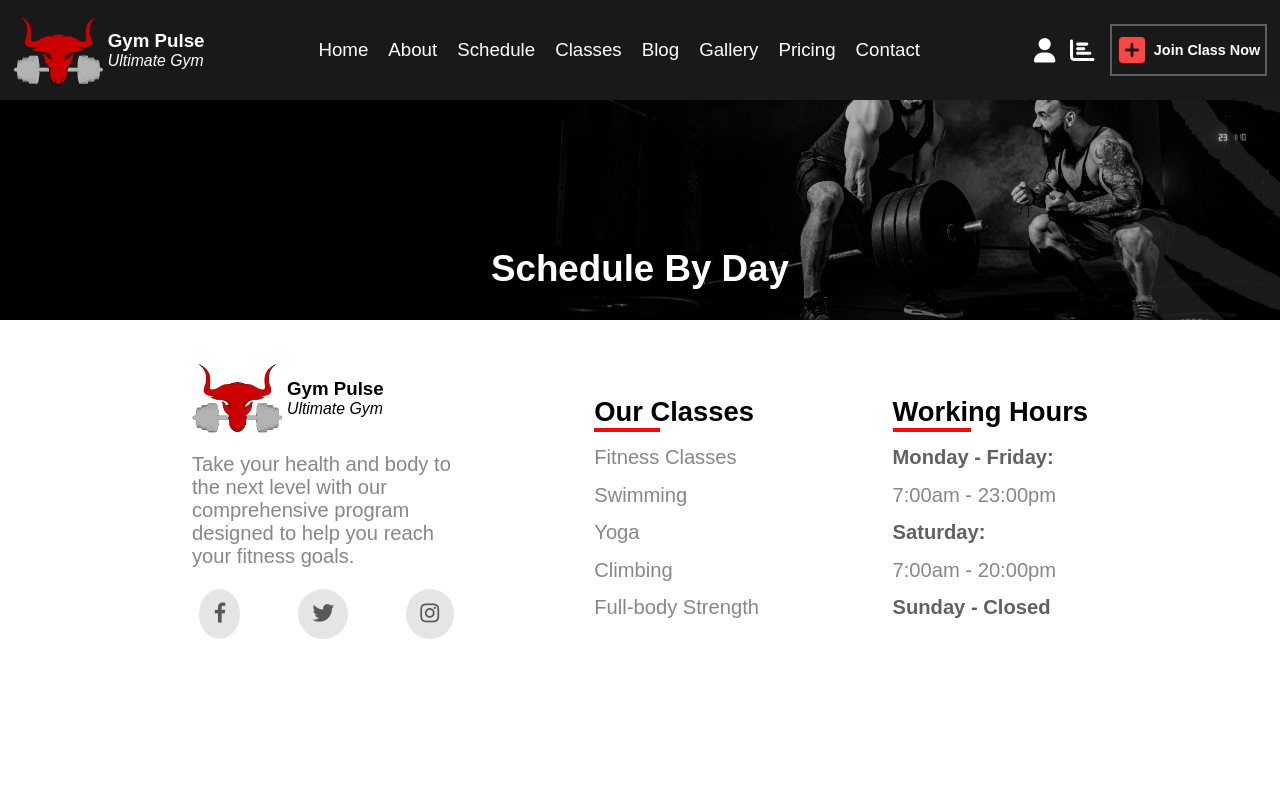
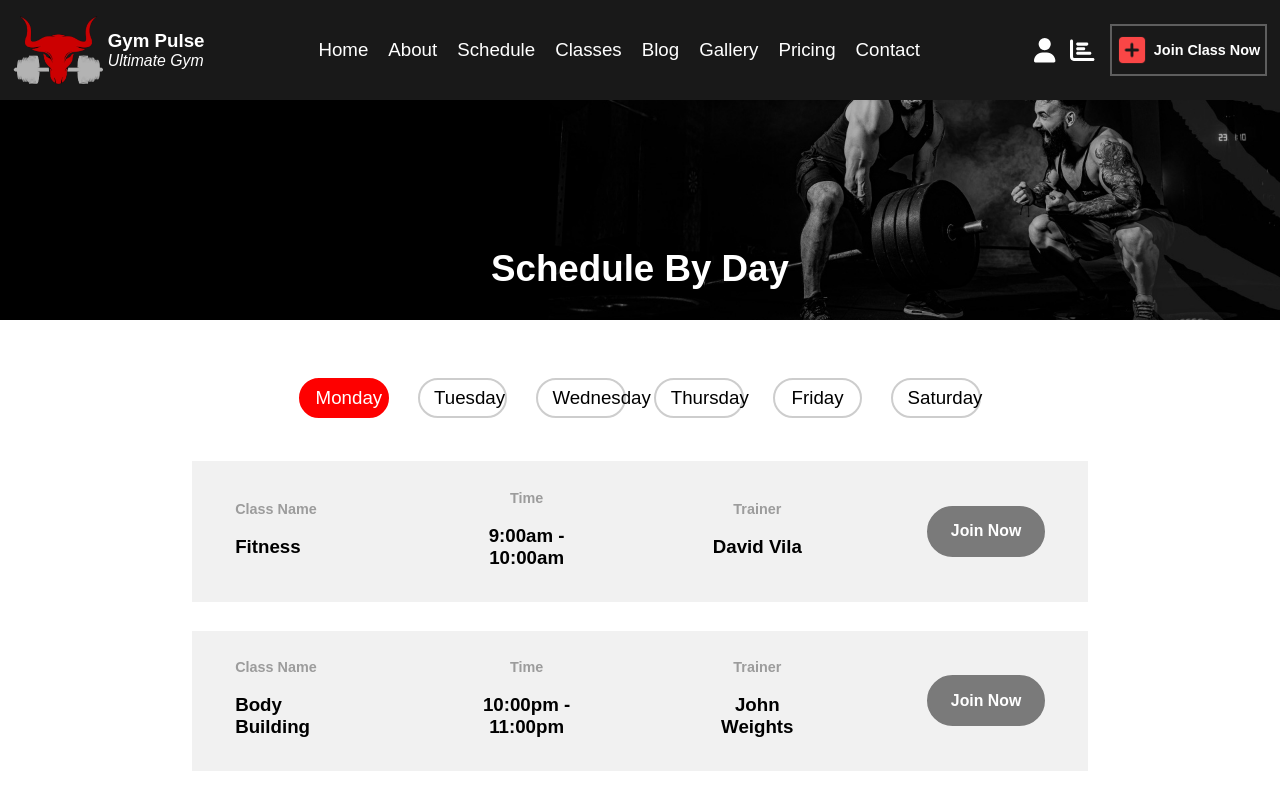
Before and after one commit to Moe-Zoubi/Gym-Pulse, a React (Create React App) app: page /schedule in a window 1280 px wide. Shown: the top 800 px of the page. Built offline with nearby package versions, Linux system fonts and the light colour scheme.

Commit message:
added schedule page

```diff
--- a/src/data/ScheduleData.js
+++ b/src/data/ScheduleData.js
@@ -1,7 +1,7 @@
 
 
 
-const ScheduleData = [
+const scheduleData = [
     {
         classname: "Fitness",
         time: "9:00am - 10:00am",
@@ -130,4 +130,4 @@ const ScheduleData = [
     },
 ]
 
-export default ScheduleData;
+export default scheduleData;
--- a/src/pages/schedule/index.jsx
+++ b/src/pages/schedule/index.jsx
@@ -1,8 +1,13 @@
+import { useState } from "react";
 import Navbar from "../../components/Navbar";
 import Footer from "../../components/footer";
+import "./style.css";
+import scheduleData from "../../data/ScheduleData";
 
 
 const Schedule = () => {
+
+    const [day, setDay] = useState("Monday");
 
     return(
         <div className="schedul-section">
@@ -10,6 +15,37 @@ const Schedule = () => {
             <div className="page-header">
                 <h2>Schedule By Day</h2>
             </div>
+            <div className="schedule-container">
+                <div className="schedule-days">
+                    <button className={day === "Monday" ? "day-btn active" : "day-btn"} onClick={() => setDay("Monday")}>Monday</button>
+                    <button className={day === "Tuesday" ? "day-btn active" : "day-btn"} onClick={() => setDay("Tuesday")}>Tuesday</button>
+                    <button className={day === "Wednesday" ? "day-btn active" : "day-btn"} onClick={() => setDay("Wednesday")}>Wednesday</button>
+                    <button className={day === "Thursday" ? "day-btn active" : "day-btn"} onClick={() => setDay("Thursday")}>Thursday</button>
+                    <button className={day === "Friday" ? "day-btn active" : "day-btn"} onClick={() => setDay("Friday")}>Friday</button>
+                    <button className={day === "Saturday" ? "day-btn active" : "day-btn"} onClick={() => setDay("Saturday")}>Saturday</button>
+                </div>
+                <div className="schedule-classes">
+                    {
+                        scheduleData.filter((item) => item.day === day).map((item) => (
+                            <div key={item.classname} className="schedule-class">
+                                <div className="schedule-text">
+                                    <p>Class Name</p>
+                                    <p>{item.classname}</p>
+                                </div>
+                                <div className="schedule-text">
+                                    <p className="center">Time</p>
+                                    <p className="center">{item.time}</p>
+                                </div>
+                                <div className="schedule-text">
+                                    <p className="center">Trainer</p>
+                                    <p className="center">{item.trainer}</p>
+                                </div>
+                                <button>Join Now</button>
+                            </div>
+                        ))
+                    }
+                </div>
+            </div>
             <Footer />
         </div>
     )
--- a/src/pages/schedule/style.css
+++ b/src/pages/schedule/style.css
@@ -0,0 +1,78 @@
+.schedule-container{
+    padding: 4rem 15%;
+}
+
+.schedule-days{
+    display: flex;
+    gap: 2rem;
+    justify-content: center;
+    margin-bottom: 3rem;
+}
+
+.schedule-days button{
+    padding: 0.5rem 1rem;
+    width: 10%;
+    font-size: 1.3rem;
+    background-color: transparent;
+    border-radius: 30px;
+    border: 2px solid #cdcdcd;
+    color: black;
+    transition: all 0.4s ease-in-out;
+}
+
+.active{
+    border: 2px solid #FE0000 !important;
+    background-color: #FE0000 !important;
+    color: white !important;
+}
+
+.schedule-days button:hover{
+    border: 2px solid #FE0000;
+    background-color: #FE0000;
+    color: white;
+}
+
+.schedule-classes{
+    display: flex;
+    flex-direction: column;
+    gap: 2rem;
+}
+
+.schedule-class{
+    display: flex;
+    justify-content: space-between;
+    align-items: center;
+    padding: 1rem 3rem;
+    background-color: #f1f1f1;
+}
+
+.schedule-text{
+    width: 15%;
+}
+
+.schedule-text p:nth-child(1){
+    color: #9c9c9c;
+    font-weight: 600;
+}
+
+.schedule-text p:nth-child(2){
+    color: black;
+    font-weight: 700;
+    font-size: 1.3rem;
+}
+
+.schedule-class button{
+    padding: 1rem 1.5rem;
+    border-radius: 30px;
+    background-color: #7a7a7a;
+    border: 2px solid #7a7a7a;
+    color: white;
+    font-size: 1.1rem;
+    font-weight: 700;
+    transition: all 0.4s ease-in-out;
+}
+
+.schedule-class button:hover{
+    background-color: #FE0000;
+    border: 2px solid #FE0000;
+}
```
